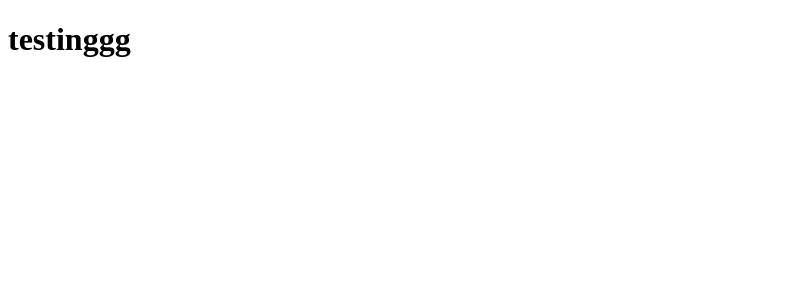
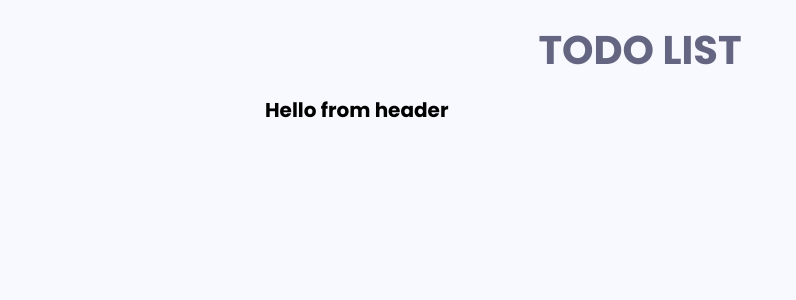
Before and after one commit to michoti/React_todo, a React (Create React App) app: page / in a window 1280 px wide. Shown: the top 300 px of the page, without its empty margins (0-796 px from the left). Built offline with nearby package versions, Linux system fonts and the light colour scheme.

Commit message:
modified

```diff
--- a/package.json
+++ b/package.json
@@ -3,12 +3,14 @@
   "version": "0.1.0",
   "private": true,
   "dependencies": {
+    "@fontsource/poppins": "^4.5.8",
     "@testing-library/jest-dom": "^5.16.4",
     "@testing-library/react": "^13.3.0",
     "@testing-library/user-event": "^13.5.0",
     "react": "^18.2.0",
     "react-dom": "^18.2.0",
     "react-scripts": "5.0.1",
+    "sass": "^1.54.0",
     "web-vitals": "^2.1.4"
   },
   "scripts": {
--- a/src/App.js
+++ b/src/App.js
@@ -1,13 +1,15 @@
 import React from 'react'
-import PageTitle from './components/PageTitle'
+import AppHeader from './components/AppHeader';
+import PageTitle from './components/PageTitle';
+import style from './styles/modules/app.module.scss';
 
 const App = () => {
   return (
     <div className="container">
         <PageTitle>TODO LIST</PageTitle>
-
-        <h1>testinggg</h1>
-
+        <div className={style.app__wrapper}>
+          <AppHeader />
+        </div>
     </div>
 
   )
--- /dev/null
+++ b/src/components/AppHeader.js
@@ -0,0 +1,11 @@
+import React from 'react'
+
+const AppHeader = () => {
+  return (
+    <div>
+        <h1>Hello from header</h1>
+    </div>
+  )
+}
+
+export default AppHeader
--- a/src/components/PageTitle.js
+++ b/src/components/PageTitle.js
@@ -1,10 +1,8 @@
-import React, { Children } from 'react'
+import style from '../styles/modules/title.module.scss';
 
-const PageTitle = ({Children}) => {
+const PageTitle = ({children}) => {
   return (
-    <div>
-        <h1>{Children}</h1>
-    </div>
+        <h1 className={style.title}>{children}</h1>
   )
 }
 
--- a/src/index.js
+++ b/src/index.js
@@ -1,6 +1,11 @@
 import React from 'react';
 import ReactDOM from 'react-dom';
 import App from './App';
+import './styles/GlobalStyles.css';
+import '@fontsource/poppins';
+import "@fontsource/poppins/500.css";
+import "@fontsource/poppins/600.css";
+import "@fontsource/poppins/700.css";
 
 const root = document.getElementById('root');
 
```
Also changed, not shown: 1 other file (tests, documents, lock files or other folders).
